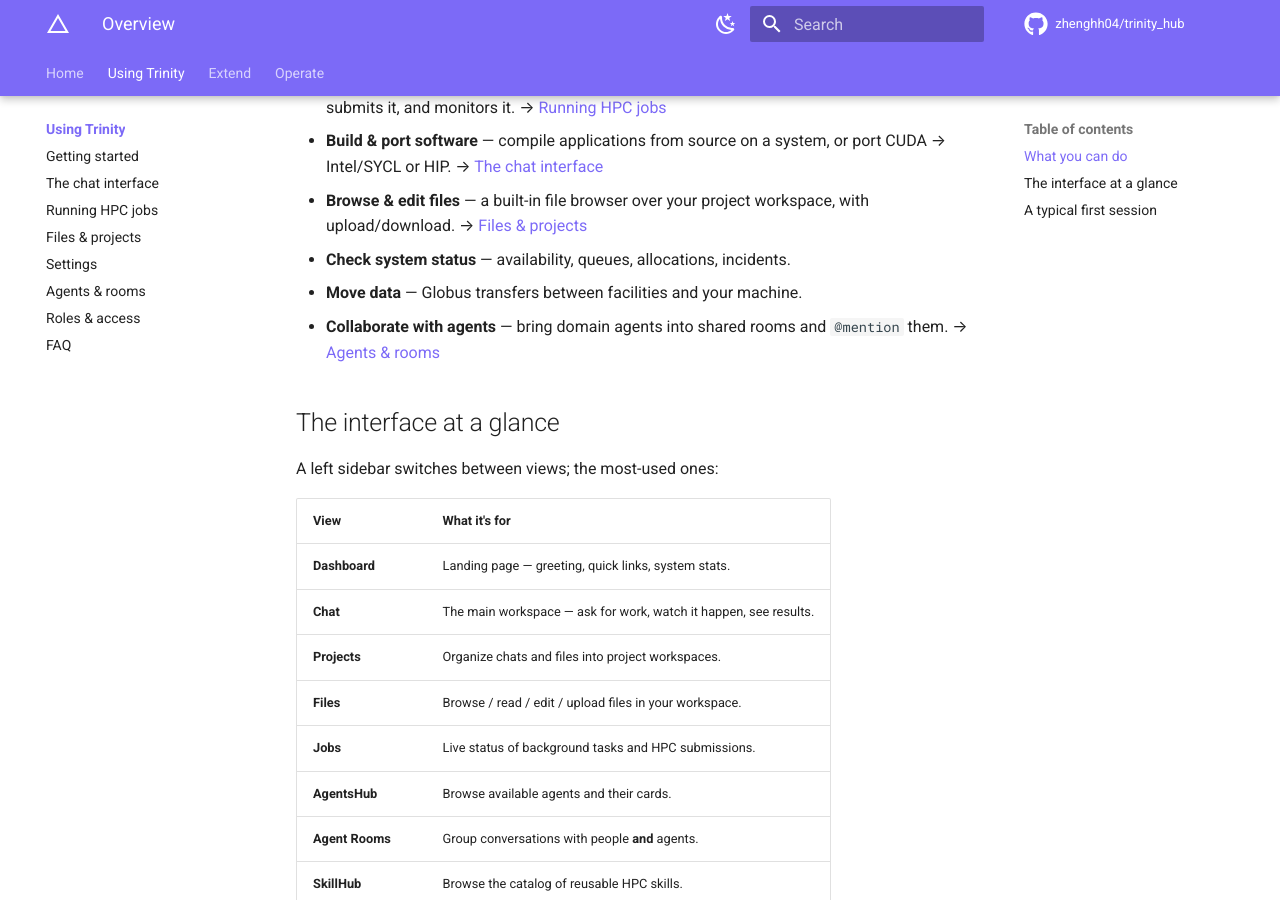
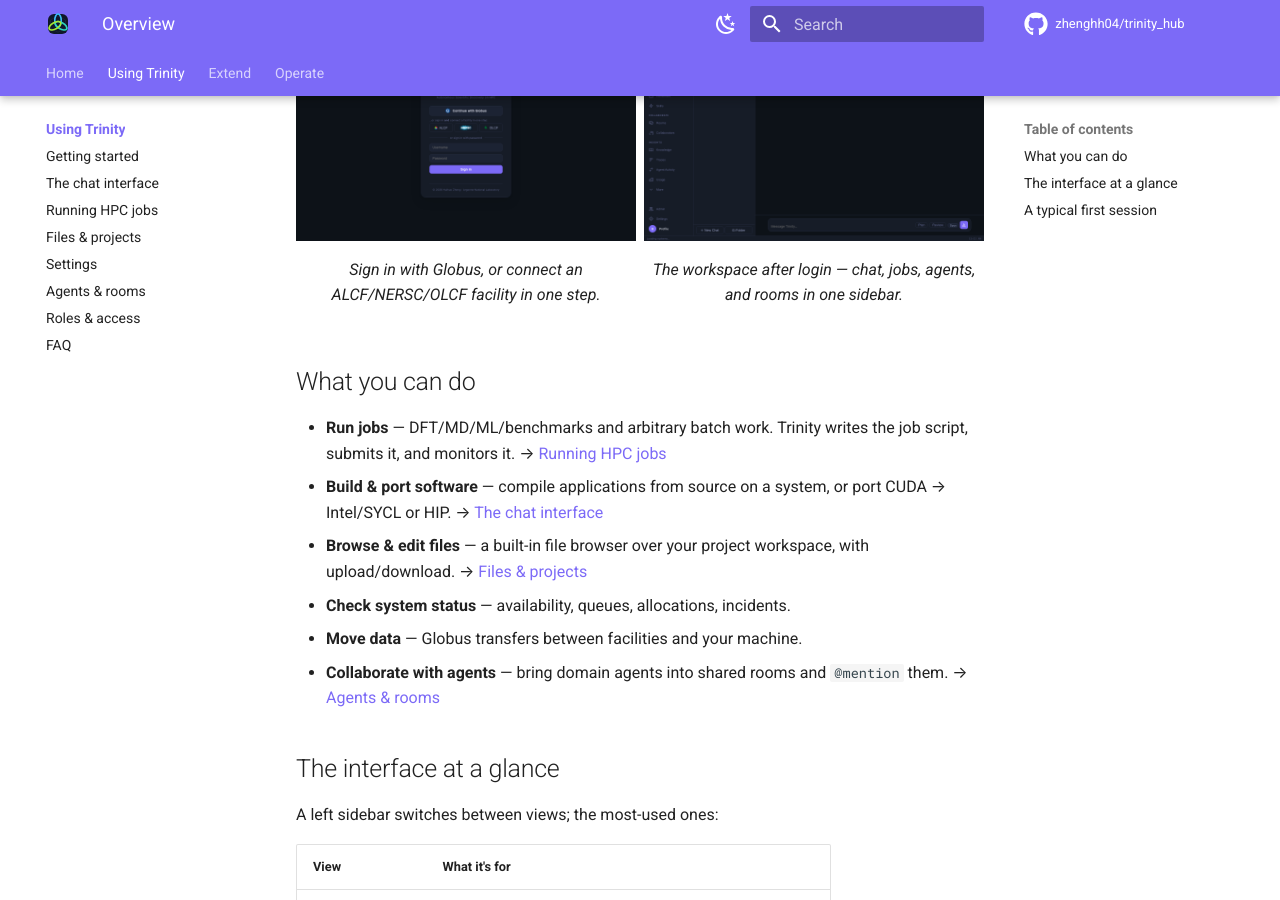
Before and after one commit to zhenghh04/trinity_hub, an MkDocs documentation site: the page built from docs/using-trinity/index.md, in a window 1280 px wide and 900 px high, scrolled down 476 px. Built offline with MkDocs 1.6.1 and Material for MkDocs 9.7.7, drawn with Linux system fonts in a browser that asks for light colours; comment, search, counter and statistics services are not loaded.

Commit message:
docs: real Trinity logo, login/workspace screenshots, name maintainer
Swap the generic Material triangle-outline icon for the actual Trinity
brand mark (logo + favicon), add login and post-login screenshots to
the Using Trinity overview and Getting started pages, and name Huihuo
Zheng as maintainer on the docs home page and in GOVERNANCE.md.

```diff
--- a/docs/using-trinity/index.md
+++ b/docs/using-trinity/index.md
@@ -9,6 +9,20 @@
     Trinity runs in your browser at **<https://trinity.lionlambstone.org>**. You sign
     in with **Globus** using your existing DOE facility identity — no new password
     required.
+
+<div class="grid" markdown>
+
+<figure markdown>
+  ![Trinity login page](../assets/screenshots/login.png)
+  <figcaption>Sign in with Globus, or connect an ALCF/NERSC/OLCF facility in one step.</figcaption>
+</figure>
+
+<figure markdown>
+  ![Trinity workspace after login](../assets/screenshots/after-login.png)
+  <figcaption>The workspace after login — chat, jobs, agents, and rooms in one sidebar.</figcaption>
+</figure>
+
+</div>
 
 ## What you can do
 
--- a/mkdocs.yml
+++ b/mkdocs.yml
@@ -12,9 +12,10 @@
 theme:
   name: material
   language: en
+  logo: assets/logo.svg
+  favicon: assets/logo.svg
   icon:
     repo: fontawesome/brands/github
-    logo: material/triangle-outline
   palette:
     - media: "(prefers-color-scheme: light)"
       scheme: default
```
Also changed, not shown: GOVERNANCE.md (+2 -1 lines), docs/index.md (+10 -0 lines), docs/using-trinity/getting-started.md (+5 -10 lines), docs/assets/logo.svg (added), docs/assets/screenshots/after-login.png (added), docs/assets/screenshots/login.png (added).
